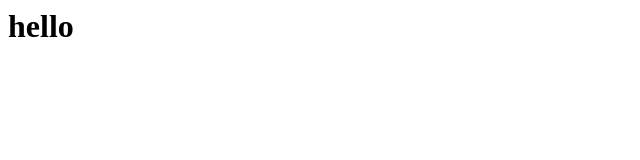
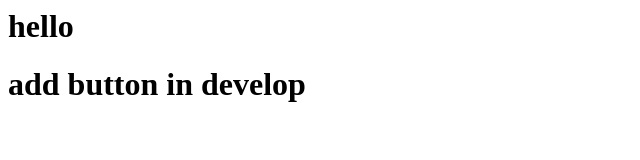
Before and after one commit to atony2099/gittest, a plain HTML site: page index.html in a window 1280 px wide. Shown: the whole page, without its empty margins (0-640 px from the left). Drawn offline with Linux system fonts and the light colour scheme.

```diff
--- a/index.html
+++ b/index.html
@@ -1 +1,2 @@
 <h1>hello</h1>
+<h1>add button in develop </h1>
```
